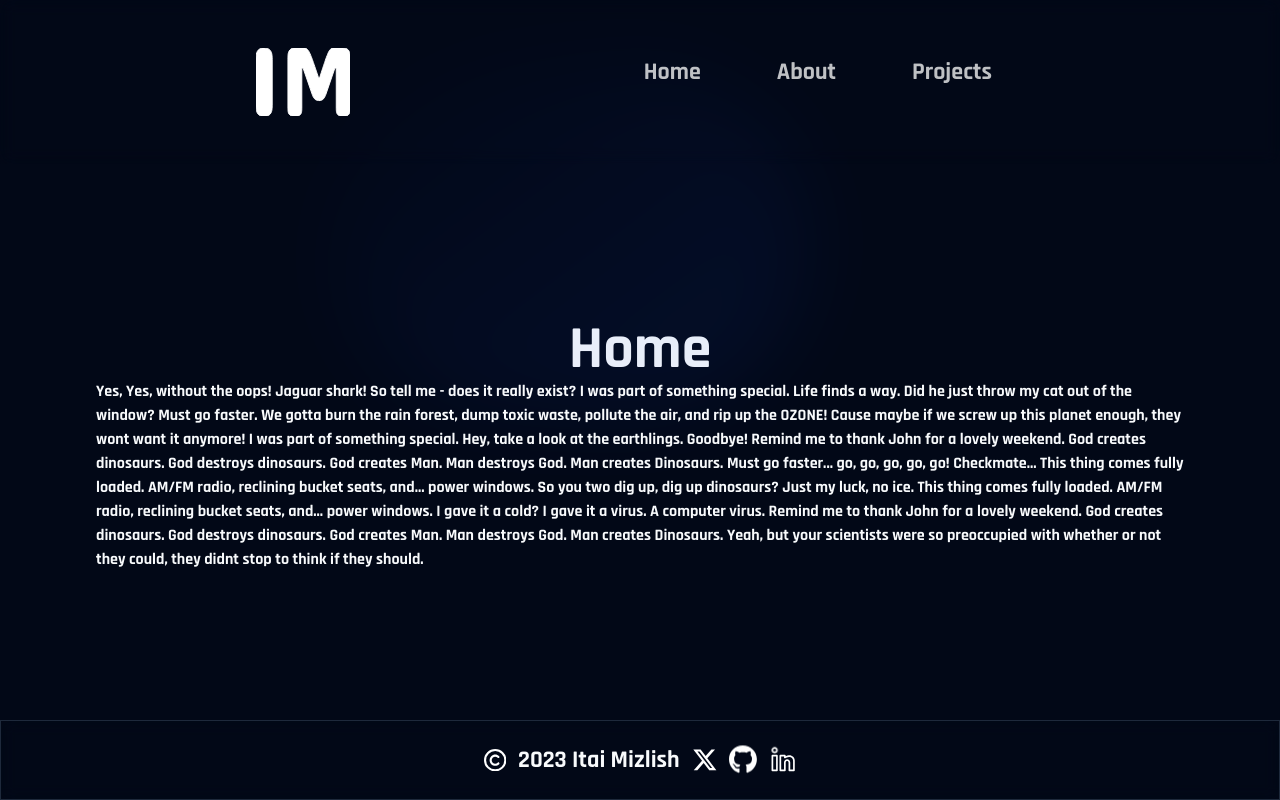
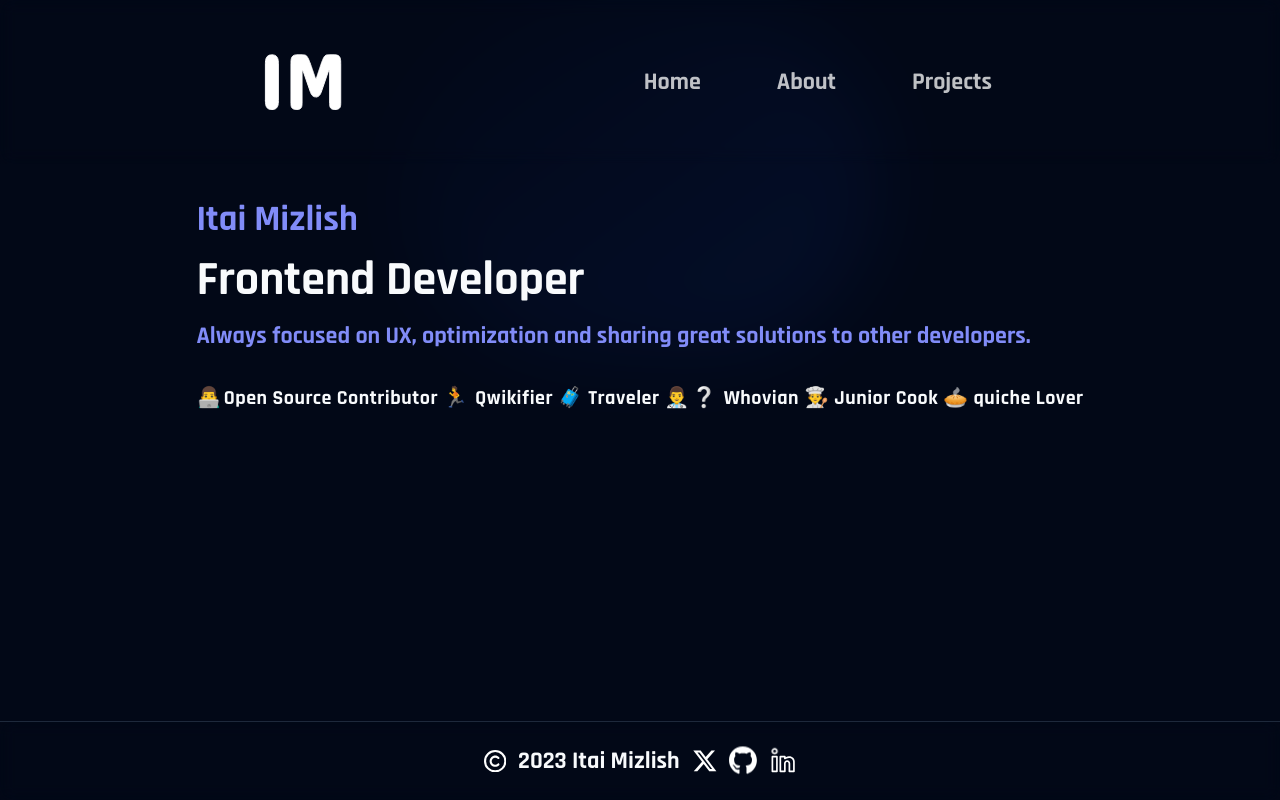
Before and after one commit to itaim18/next-framer-motion, a Next.js app: page / in a window 1280 px wide. Built offline with nearby package versions, Linux system fonts and the light colour scheme.

Commit message:
change home layout

```diff
--- a/app/page.tsx
+++ b/app/page.tsx
@@ -1,29 +1,19 @@
 export default function Home() {
   return (
-    <main className="flex flex-col items-center justify-between p-24">
-      <div className="relative flex place-items-center before:absolute before:h-[300px] before:w-[480px] before:-translate-x-1/2 before:rounded-full before:bg-gradient-radial before:from-white before:to-transparent before:blur-2xl before:content-[''] after:absolute after:-z-20 after:h-[180px] after:lg:w-[200px] after:translate-x-1/3 after:bg-gradient-conic after:from-sky-200 after:via-blue-200 after:blur-2xl after:content-[''] before:dark:bg-gradient-to-br before:dark:from-transparent before:dark:to-blue-700 before:dark:opacity-10 after:dark:from-sky-900 after:dark:via-[#0141ff] after:dark:opacity-40 before:lg:h-[360px] z-[-1]">
-        <h1 className="text-6xl mt-56">Home</h1>
-      </div>
-      <p>
-        Yes, Yes, without the oops! Jaguar shark! So tell me - does it really
-        exist? I was part of something special. Life finds a way. Did he just
-        throw my cat out of the window? Must go faster. We gotta burn the rain
-        forest, dump toxic waste, pollute the air, and rip up the OZONE! Cause
-        maybe if we screw up this planet enough, they wont want it anymore! I
-        was part of something special. Hey, take a look at the earthlings.
-        Goodbye! Remind me to thank John for a lovely weekend. God creates
-        dinosaurs. God destroys dinosaurs. God creates Man. Man destroys God.
-        Man creates Dinosaurs. Must go faster... go, go, go, go, go!
-        Checkmate... This thing comes fully loaded. AM/FM radio, reclining
-        bucket seats, and... power windows. So you two dig up, dig up dinosaurs?
-        Just my luck, no ice. This thing comes fully loaded. AM/FM radio,
-        reclining bucket seats, and... power windows. I gave it a cold? I gave
-        it a virus. A computer virus. Remind me to thank John for a lovely
-        weekend. God creates dinosaurs. God destroys dinosaurs. God creates Man.
-        Man destroys God. Man creates Dinosaurs. Yeah, but your scientists were
-        so preoccupied with whether or not they could, they didnt stop to think
-        if they should.
-      </p>
+    <main className="flex  flex-col ">
+      <div className="relative mt-44  self-center flex place-items-center before:absolute before:h-[300px] before:w-[480px] before:-translate-x-1/2 before:rounded-full before:bg-gradient-radial before:from-white before:to-transparent before:blur-2xl before:content-[''] after:absolute after:-z-20 after:h-[180px] after:lg:w-[200px] after:translate-x-1/3 after:bg-gradient-conic after:from-sky-200 after:via-blue-200 after:blur-2xl after:content-[''] before:dark:bg-gradient-to-br before:dark:from-transparent before:dark:to-blue-700 before:dark:opacity-10 after:dark:from-sky-900 after:dark:via-[#0141ff] after:dark:opacity-40 before:lg:h-[360px] z-[-1]"></div>
+      <article className="flx flex-col p-6 gap-20 leading-9  mx-auto w-fit">
+        <h2 className="text-4xl mb-4  text-indigo-400">Itai Mizlish</h2>
+        <h1 className="text-5xl mb-4">Frontend Developer</h1>
+        <h3 className="text-2xl  mb-8 text-indigo-400">
+          Always focused on UX, optimization and sharing great solutions to
+          other developers.
+        </h3>
+        <p className="text-xl tracking-wide ">
+          👨‍💻 Open Source Contributor 🏃  Qwikifier 🧳 Traveler 👨‍⚕️ ❔  Whovian 👨‍🍳
+          Junior Cook 🥧 quiche Lover
+        </p>
+      </article>
     </main>
   );
 }
--- a/src/components/Footer/Footer.tsx
+++ b/src/components/Footer/Footer.tsx
@@ -8,7 +8,7 @@ function Footer() {
   const [hoverIn, setHoverIn] = useState(false);
   const [hoverGitH, setHoverGitH] = useState(false);
   return (
-    <div className="border fixed bottom-0 backdrop-blur w-full items-center justify-center flex py-5 flex-row z-10">
+    <div className="border border-x-0 border-b-0 fixed bottom-0 backdrop-blur w-full items-center justify-center flex py-5 flex-row z-10">
       <svg
         xmlns="http://www.w3.org/2000/svg"
         height="1.4em"
--- a/src/components/Header/Header.tsx
+++ b/src/components/Header/Header.tsx
@@ -57,9 +57,9 @@ function Header() {
                     {hoveredNavItem === slug && (
                       <motion.div
                         layoutId="hovered-backdrop"
-                        className="absolute  rounded-lg inset-0 bg-[rgba(255,255,255,0.2)]"
+                        className="absolute   inset-0 bg-[rgba(255,255,255,0.2)]"
                         initial={{
-                          borderRadius: 32,
+                          borderRadius: 20,
                         }}
                       />
                     )}
--- a/src/components/Logo/Logo.tsx
+++ b/src/components/Logo/Logo.tsx
@@ -10,10 +10,12 @@ const Logo = () => {
   const icon = {
     hidden: {
       pathLength: 0,
+      scale: 0.8,
       fill: "rgba(255, 255, 255, 0)",
     },
     visible: {
       pathLength: 1,
+      scale: 0.8,
       fill: "rgba(255, 255, 255, 1)",
     },
   };
@@ -35,12 +37,13 @@ const Logo = () => {
           viewBox="0 0 94.141 68.36"
           xmlns="http://www.w3.org/2000/svg"
           whileHover={{
-            scale: 1.2,
+            scale: 1,
             textShadow: "5px 5px 5px 0px rgba(255, 255, 255, 0.3)",
           }}
           whileTap={{
             scale: 0.8,
           }}
+          scale={0.8}
           onClick={rerender}
           className="hover:shade"
           style={{ outline: "none" }}
@@ -61,6 +64,7 @@ const Logo = () => {
               variants={icon}
               initial="hidden"
               style={{ pathLength }}
+              scale={0.4}
               animate={animate ? "visible" : "hidden"}
               transition={{
                 default: { duration: animate ? 2 : 0, ease: "easeInOut" },
--- a/src/components/Navigation/Navigation.tsx
+++ b/src/components/Navigation/Navigation.tsx
@@ -11,7 +11,7 @@ function Navigation({ toggleMenu }: { toggleMenu: () => void }) {
   return (
     <>
       <ul
-        className="hidden h-fit lg:flex flex-row gap-3 list-none"
+        className="hidden self-center h-fit lg:flex flex-row gap-3 list-none"
         onMouseLeave={() => setHoveredNavItem(null)}
       >
         {LINKS.map(
@@ -28,9 +28,9 @@ function Navigation({ toggleMenu }: { toggleMenu: () => void }) {
               {hoveredNavItem === slug && (
                 <motion.div
                   layoutId="hovered-backdrop"
-                  className="absolute rounded-lg inset-0 bg-[rgba(255,255,255,0.2)]"
+                  className="absolute  inset-0 bg-[rgba(255,255,255,0.2)]"
                   initial={{
-                    borderRadius: 32,
+                    borderRadius: 20,
                   }}
                 />
               )}
```
